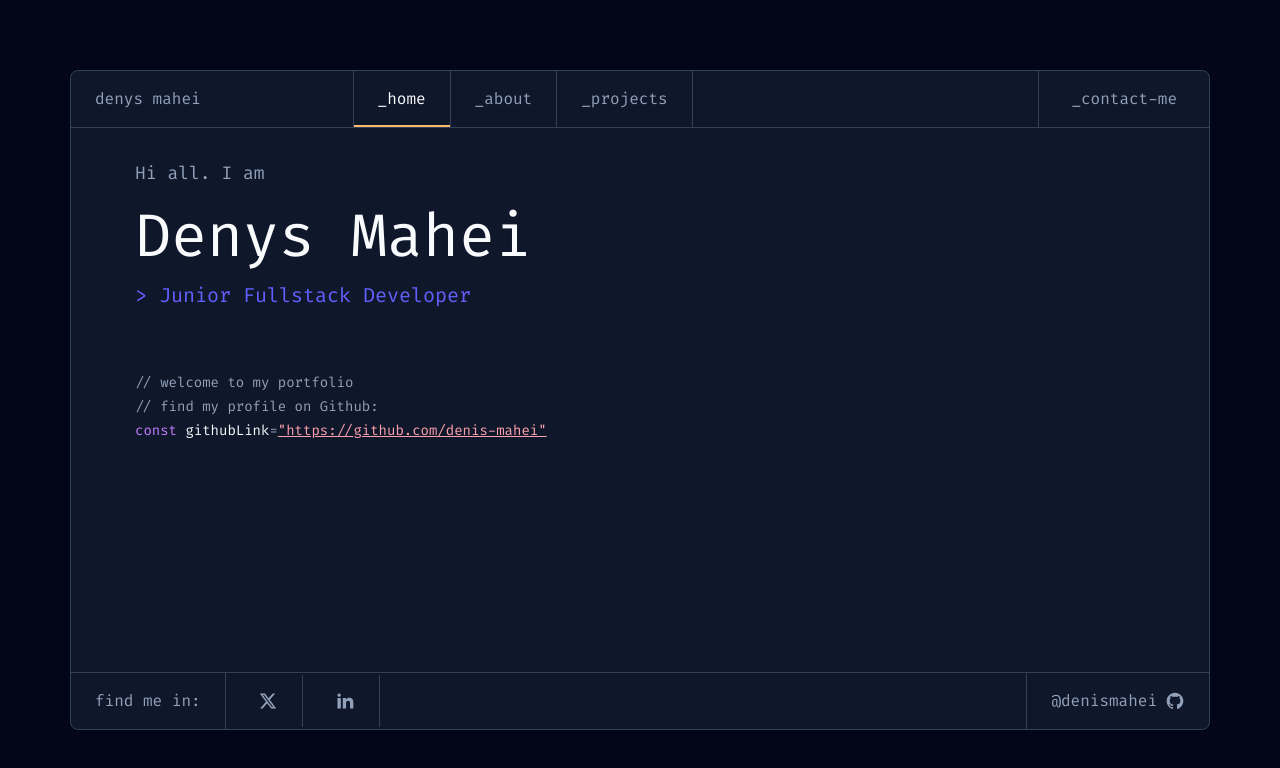
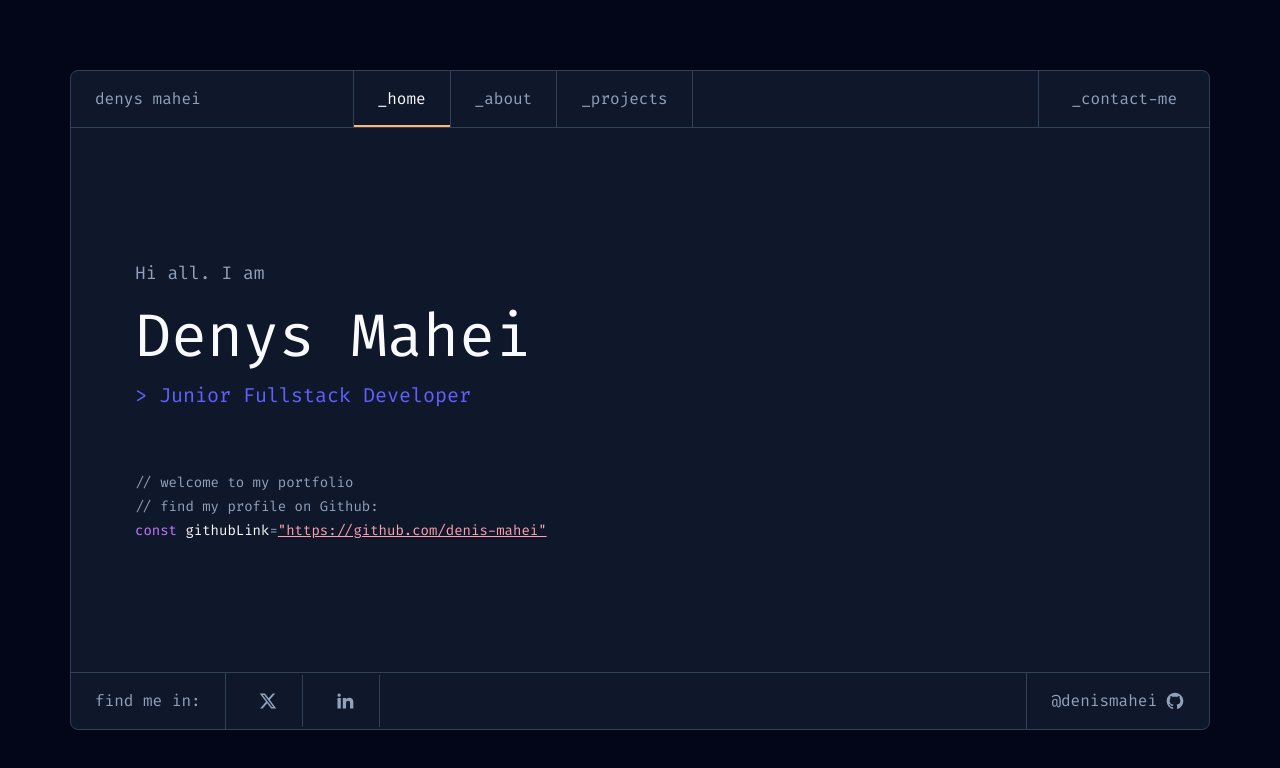
Before and after one commit to denis-mahei/my-portfolio, a Next.js app: page / in a window 1280 px wide. Shown: the top 768 px of the page. Built offline with nearby package versions, Linux system fonts and the light colour scheme.

Commit message:
fix content center

```diff
--- a/app/layout.tsx
+++ b/app/layout.tsx
@@ -27,7 +27,7 @@ export default function RootLayout({ children }: LayoutProps<"/">) {
         <div className="p-4 lg:p-17.5 min-h-screen">
           <div className="border border-stroke rounded-lg min-h-[calc(100vh-32px)] lg:min-h-[calc(100vh-140px)] flex flex-col bg-background">
             <Header />
-            <main className="flex-1">{children}</main>
+            <main className="flex-1 flex flex-col">{children}</main>
             <Footer />
           </div>
         </div>
--- a/app/page.tsx
+++ b/app/page.tsx
@@ -3,7 +3,7 @@ import HeroContent from "@/components/home/hero-content";
 
 export default function Home() {
   return (
-    <div className="grid lg:grid-cols-2 h-full">
+    <div className="grid lg:grid-cols-2 flex-1">
       <HeroContent />
     </div>
   );
--- a/components/home/hero-content.tsx
+++ b/components/home/hero-content.tsx
@@ -2,7 +2,7 @@ import * as React from "react";
 
 function HeroContent() {
   return (
-    <div className="flex flex-col justify-center px-6 lg:px-16 py-8">
+    <div className="flex flex-col justify-center px-6 lg:px-16 py-8 h-full">
       <p className="text-[18px] mb-1">Hi all. I am</p>
       <h1 className="text-[60px] text-heading-foreground">Denys Mahei</h1>
       <p className="text-indigo-500 text-xl">
```
